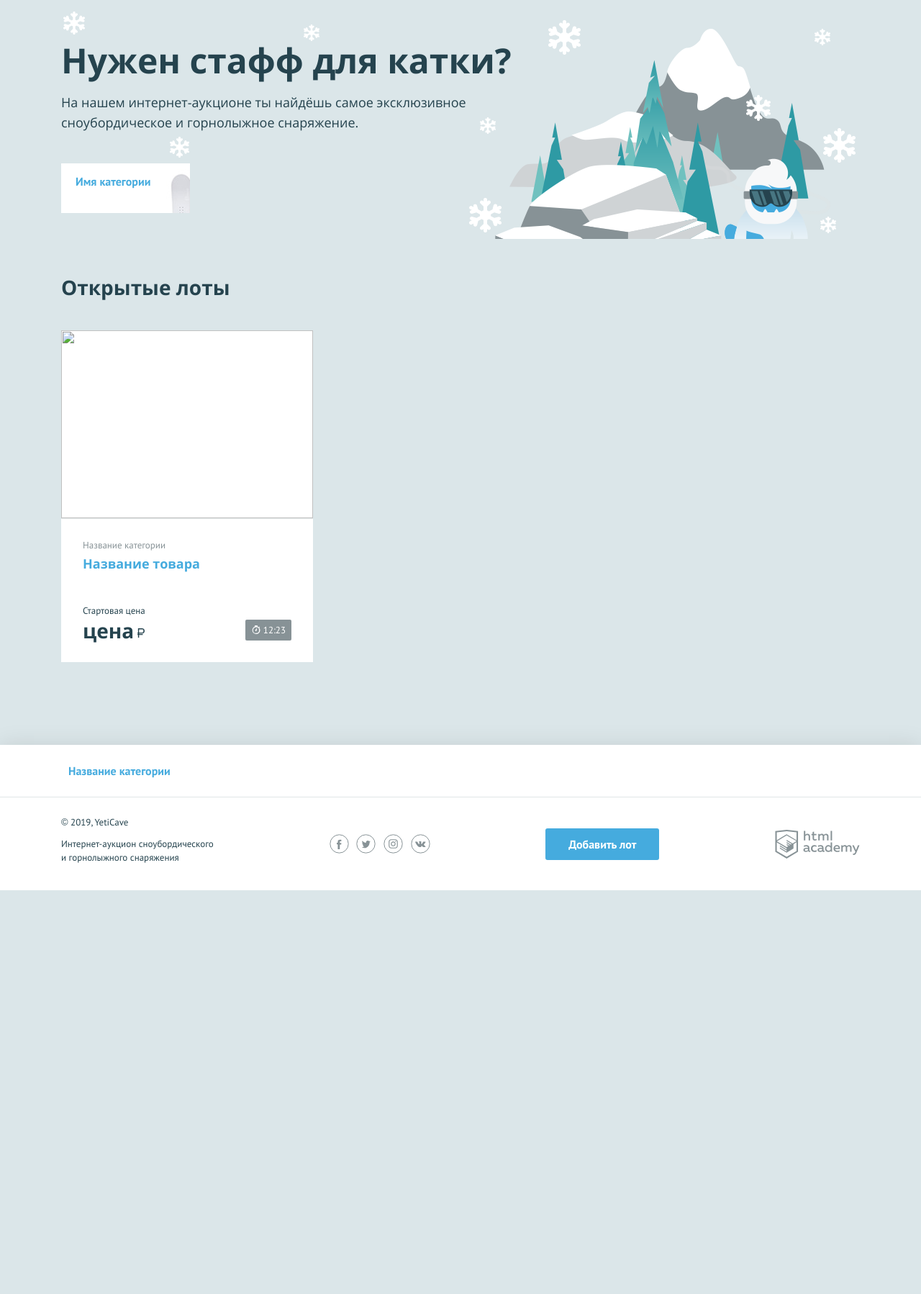
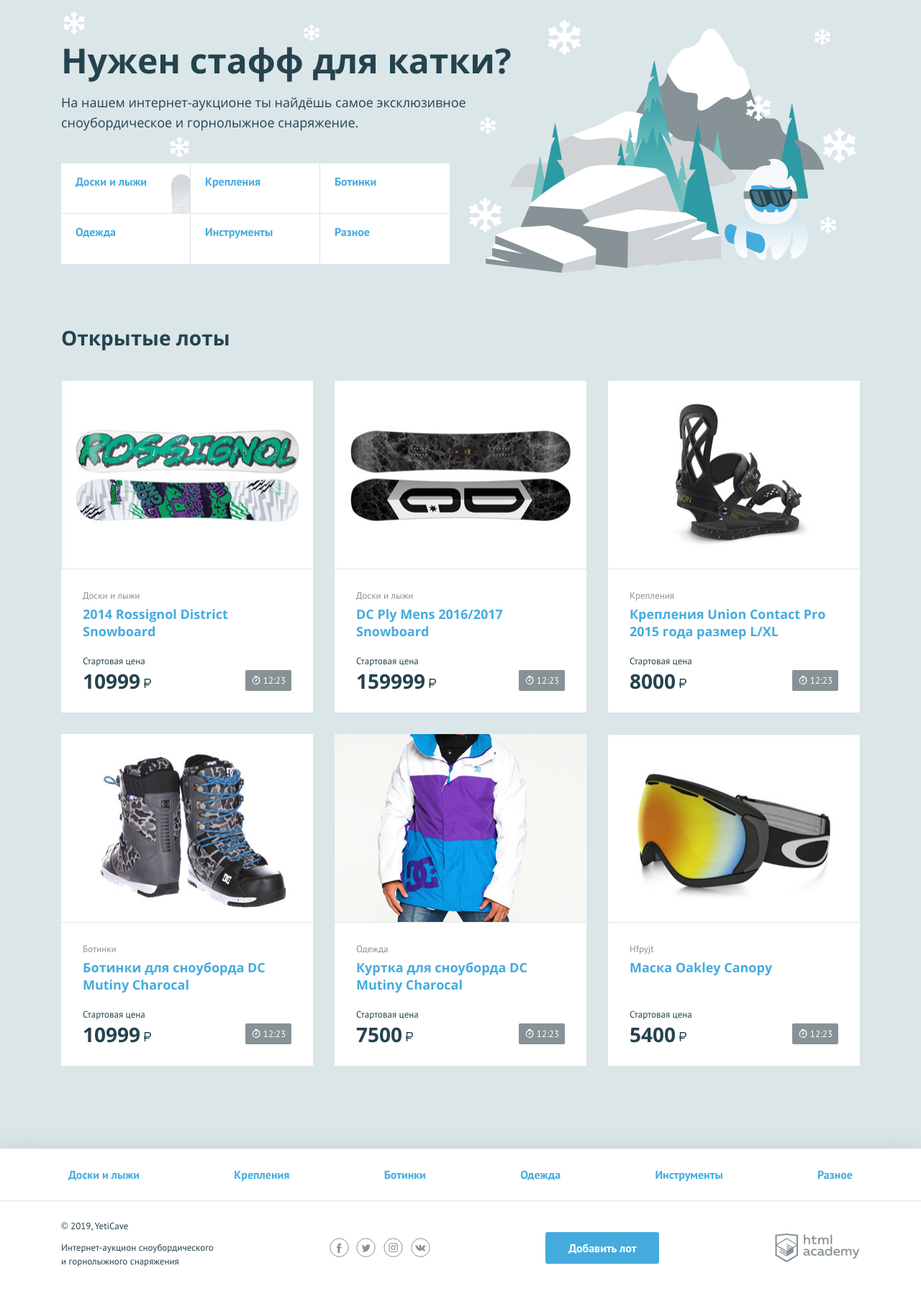
Before and after one commit to EDGARRUS/529035-yeticave, a PHP site: page / in a window 1280 px wide. Shown: the part 107-1905 px from the top of the page at 72% size. Before the commit the page ends 1344 px from the top, so only its background shows below. Run offline with PHP 8.4, Linux system fonts and the light colour scheme.

Commit message:
Update index.php

```diff
--- a/index.php
+++ b/index.php
@@ -2,6 +2,48 @@
 $is_auth = rand(0, 1);
 
 $user_name = ''; // укажите здесь ваше имя
+
+$catalog_easy = ["Доски и лыжи", "Крепления", "Ботинки", "Одежда", "Инструменты", "Разное"];
+$index = 0;
+$num_count = count($catalog_easy);
+
+$Rossignol = [
+    "name" => "2014 Rossignol District Snowboard",
+    "cat" => "Доски и лыжи",
+    "price" => "10999",
+    "img" => "img/lot-1.jpg", ];
+
+$Ply = [
+    "name" => "DC Ply Mens 2016/2017 Snowboard",
+    "cat" => "Доски и лыжи",
+    "price" => "159999",
+    "img" => "img/lot-2.jpg", ];
+
+$Union = [
+    "name" => "Крепления Union Contact Pro 2015 года размер L/XL",
+    "cat" => "Крепления",
+    "price" => "8000",
+    "img" => "img/lot-3.jpg", ];
+
+$Charocal_bot = [
+    "name" => "Ботинки для сноуборда DC Mutiny Charocal",
+    "cat" => "Ботинки",
+    "price" => "10999",
+    "img" => "img/lot-4.jpg", ];
+
+$Charocal_cur = [
+    "name" => "Куртка для сноуборда DC Mutiny Charocal",
+    "cat" => "Одежда",
+    "price" => "7500",
+    "img" => "img/lot-5.jpg", ];
+
+$Canopy = [
+    "name" => "Маска Oakley Canopy",
+    "cat" => "Hfpyjt",
+    "price" => "5400",
+    "img" => "img/lot-6.jpg", ];
+
+$catalog_list = [$Rossignol, $Ply, $Union, $Charocal_bot, $Charocal_cur, $Canopy]
 ?>
 <!DOCTYPE html>
 <html lang="ru">
@@ -41,8 +83,11 @@ $user_name = ''; // укажите здесь ваше имя
         <ul class="promo__list">
             <!--заполните этот список из массива категорий-->
             <li class="promo__item promo__item--boards">
-                <a class="promo__link" href="pages/all-lots.html">Имя категории</a>
+                <?php while($index < $num_count): ?>
+                <a class="promo__link" href="pages/all-lots.html"><?php print($catalog_easy[$index]); ?></a>
             </li>
+            <?php $index = $index + 1; ?>
+            <?php endwhile; ?>
         </ul>
     </section>
     <section class="lots">
@@ -51,17 +96,18 @@ $user_name = ''; // укажите здесь ваше имя
         </div>
         <ul class="lots__list">
             <!--заполните этот список из массива с товарами-->
+            <?php foreach ($catalog_list as $key => $value): ?>
             <li class="lots__item lot">
                 <div class="lot__image">
-                    <img src="" width="350" height="260" alt="">
+                    <img src="<?php print($value["img"]);?>" width="350" height="260" alt="">
                 </div>
                 <div class="lot__info">
-                    <span class="lot__category">Название категории</span>
-                    <h3 class="lot__title"><a class="text-link" href="pages/lot.html">Название товара</a></h3>
+                    <span class="lot__category"><?php print($value["cat"]);?></span>
+                    <h3 class="lot__title"><a class="text-link" href="pages/lot.html"><?php print($value["name"]);?></a></h3>
                     <div class="lot__state">
                         <div class="lot__rate">
                             <span class="lot__amount">Стартовая цена</span>
-                            <span class="lot__cost">цена<b class="rub">р</b></span>
+                            <span class="lot__cost"><?php print($value["price"]);?><b class="rub">р</b></span>
                         </div>
                         <div class="lot__timer timer">
                             12:23
@@ -69,6 +115,7 @@ $user_name = ''; // укажите здесь ваше имя
                     </div>
                 </div>
             </li>
+            <?php endforeach;?>
         </ul>
     </section>
 </main>
@@ -78,9 +125,13 @@ $user_name = ''; // укажите здесь ваше имя
     <nav class="nav">
         <ul class="nav__list container">
             <!--заполните этот список из массива категорий-->
+            <?php $index = 0 ?>
+            <?php while($index < $num_count): ?>
             <li class="nav__item">
-                <a href="pages/all-lots.html">Название категории</a>
+                <a href="pages/all-lots.html"><?php print($catalog_easy[$index]); ?></a>
             </li>
+                <?php $index = $index + 1; ?>
+            <?php endwhile; ?>
         </ul>
     </nav>
     <div class="main-footer__bottom container">
```
